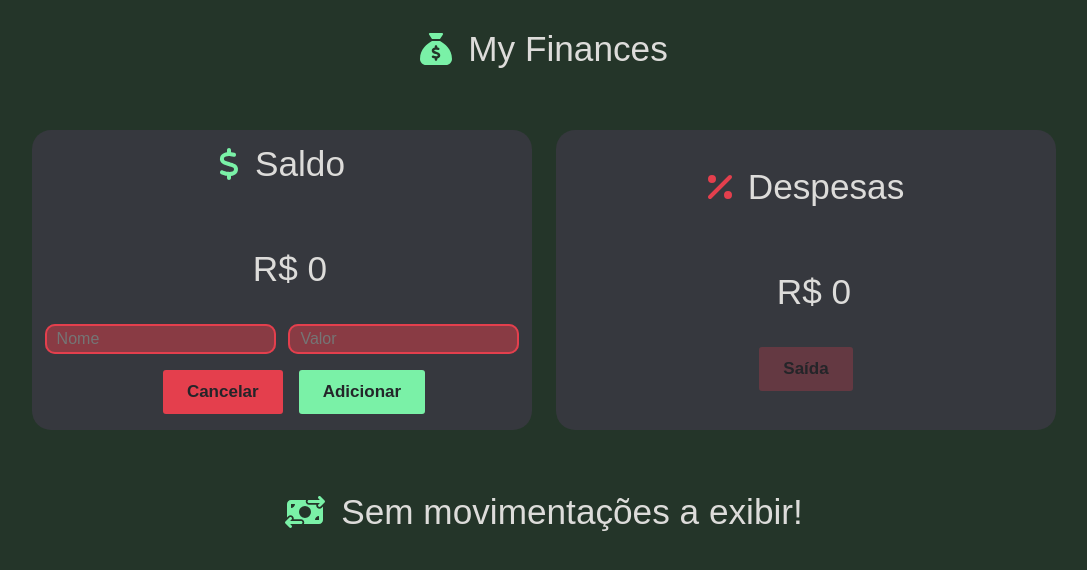
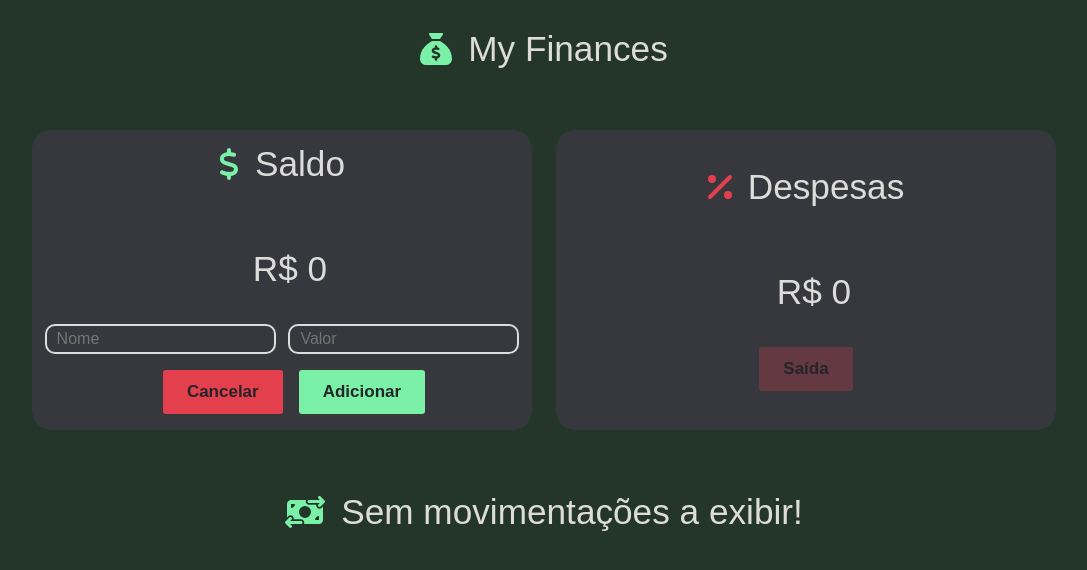
Before and after one commit to KayaneAlebrante/React-Vite, a React (Vite) app in the folder 1_Projeto/MyFinances/: page / in a window 1280 px wide. Both pictures are taken after a click on the button "Entrada". Shown: the top 570 px of the page, without its empty margins (96-1183 px from the left). Built offline with nearby package versions, Linux system fonts and the light colour scheme.

Commit message:
Fix: Styled and Fragmants
Correção dos sytles ultilizando o Styled e ajustes do componente Movament ultilizando o Fragmants.

```diff
--- a/1_Projeto/MyFinances/src/components/Balance/Balance.css
+++ /dev/null
@@ -1,84 +0,0 @@
-.balance_container {
-    display: flex;
-    justify-content: center;
-    align-items: center;
-  }
-
-  .balance_card {
-    background-color: #36383e;
-    display: flex;
-    justify-content: center;
-    align-items: center;
-    flex-direction: column;
-    width: 500px;
-    height: 300px;
-    border-radius: 1.2rem;
-  }
-
-  .balance_header {
-    display: flex;
-    justify-content: center;
-    align-items: center;
-    margin-top: -2rem;
-  }
-
-  .balance_card h2 {
-    margin-left: 1rem;
-    font-weight: 500;
-    font-size: 2.2rem;
-    color: #dddcda;
-  }
-
-  .balance_card h3 {
-    margin-left: 1rem;
-    font-weight: 500;
-    font-size: 2.2rem;
-    color: #dddcda;
-  }
-
-  .input_form_container {
-    display: flex;
-    justify-content: center;
-    align-items: center;
-    gap: 0.8rem;
-  }
-
-  .balance_input {
-    box-shadow: inset #dddcda 0 0 0 2px;
-    border: 0;
-    background: rgba(0, 0, 0, 0);
-    appearance: none;
-    width: 50%;
-    position: relative;
-    border-radius: 10px;
-    padding: 9px 12px;
-    line-height: 1.4;
-    color: #dddcda;
-    font-size: 16px;
-    font-weight: 400;
-    height: 30px;
-    transition: all 0.2s ease;
-  }
-
-  .balance_input:hover {
-    box-shadow: 0 0 0 0 #fff inset, #7af1a7 0 0 0 2px;
-  }
-
-  .balance_input:focus {
-    background: #ffffff00;
-    outline: 0;
-    box-shadow: 0 0 0 0 #fff inset, #7af1a7 0 0 0 3px;
-  }
-
-  .input_form_container.invalid input {
-    background: #e43f4d7a;
-    box-shadow: inset #e43f4d 0 0 0 2px;
-  }
-
-  .actions_form_buttons_container {
-    display: flex;
-    justify-content: center;
-    align-items: center;
-    gap: 1rem;
-    margin-top: 1rem;
-  }
--- a/1_Projeto/MyFinances/src/components/Balance/Balance.tsx
+++ b/1_Projeto/MyFinances/src/components/Balance/Balance.tsx
@@ -3,8 +3,92 @@ import { FontAwesomeIcon } from "@fortawesome/react-fontawesome";
 import { faDollar } from "@fortawesome/free-solid-svg-icons";
 import { BalanceProps } from "../../models/interfaces/BalanceProps/BalanceProps";
 import Button from "../Button/Button";
-import "./Balance.css";
+import styled from "styled-components";
 import { FormatMoney } from "../../utils";
+import { FormContainerProps } from "../../models/interfaces/FormContainerProps/FormContainerProps";
+
+export const Container = styled.div`
+    display: flex;
+    justify-content: center;
+    align-items: center;
+`;
+
+export const Card = styled.div`
+    background-color: #36383e;
+    display: flex;
+    justify-content: center;
+    align-items: center;
+    flex-direction: column;
+    width: 500px;
+    height: 300px;
+    border-radius: 1.2rem;
+
+    & h2{
+    margin-left: 1rem;
+    font-weight: 500;
+    font-size: 2.2rem;
+    color: #dddcda;
+    }
+
+    & h3{
+    margin-left: 1rem;
+    font-weight: 500;
+    font-size: 2.2rem;
+    color: #dddcda;
+    }
+`;
+
+export const CardHeader = styled.div`
+    display: flex;
+    justify-content: center;
+    align-items: center;
+    margin-top: -2rem
+`;
+
+export const FormContainer = styled.div<FormContainerProps>`
+  display: flex;
+  justify-content: center;
+  align-items: center;
+  gap: 0.8rem;
+
+  & input(
+  background: ${(props: FormContainerProps) => props.invalid ? "#e43f4d7a" : "transparent"};
+  box-shadow: ${(props: FormContainerProps) => props.invalid ? "insert #e43fad7a 0 0 0 2px" : ""};
+  )
+`;
+
+export const FormInput = styled.input`
+  box-shadow: inset #dddcda 0 0 0 2px;
+  border: 0;
+  background: rgba(0, 0, 0, 0);
+  appearance: none;
+  width: 50%;
+  position: relative;
+  border-radius: 10px;
+  padding: 9px 12px;
+  line-height: 1.4;
+  color: #dddcda;
+  font-size: 16px;
+  font-weight: 400;
+  height: 30px;
+  transition: all 0.2s ease;
+
+  &:hover {
+  box-shadow: 0 0 0 0 #fff inset, #7af1a7 0 0 0 2px;
+
+  &:focus {
+  background: #ffffff00;
+  outline: 0;
+  box-shadow: 0 0 0 0 #fff inset, #7af1a7 0 0 0 3px;
+`;
+
+export const ActionsContainer = styled.div`
+  display: flex;
+  justify-content: center;
+  align-items: center;
+  gap: 1rem;
+  margin-top: 1rem;
+`;
 
 const Balance = ({ emitMovement, currentBalance }: BalanceProps) => {
     const [renderInputForm, setRenderInputForm] = useState(false);
@@ -52,13 +136,12 @@ const Balance = ({ emitMovement, currentBalance }: BalanceProps) => {
     };
 
     return (
-        <div>
-            <div className="balance_container">
-                <div className="balance_card">
-                    <header className="balance_header">
+        <Container>
+            <Card>
+                <CardHeader>
                     <FontAwesomeIcon icon={faDollar} color="#7af1a7" size="2x" />
                     <h2>Saldo</h2>
-                    </header>
+                </CardHeader>
 
                 <h3>{currentBalance > 0 ? FormatMoney(String(currentBalance)) : "R$ 0"} </h3>
 
@@ -71,38 +154,34 @@ const Balance = ({ emitMovement, currentBalance }: BalanceProps) => {
 
                 {renderInputForm && (
                     <form onSubmit={formSubmitHandler}>
-                            <div
-                                className={`input_form_container ${!isFormValid ? "invalid" : ""
-                                    }`}
-                            >
-                                <input
+                        <FormContainer invalid={!isFormValid}>
+                            <FormInput
                                 type="text"
                                 placeholder="Nome"
-                                    className="balance_input"
                                 value={inputName}
                                 onChange={handleInputNameForm}
                             />
-                                <input
+                            <FormInput
                                 type="text"
                                 placeholder="Valor"
-                                    className="balance_input"
                                 value={inputValue}
                                 onChange={handleInputValueForm}
                             />
-                            </div>
-                            <div className="actions_form_buttons_container">
+                        </FormContainer>
+
+                        <ActionsContainer>
                             <Button
                                 title="Cancelar"
                                 priority="Output"
                                 action={hideInputForm} type={undefined}
                             />
                             <Button title="Adicionar" priority="Input" type="submit" />
-                            </div>
+                        </ActionsContainer>
                     </form>
                 )}
-                </div>
-            </div>
-        </div>
+            </Card>
+        </Container>
+
     );
 };
 
--- a/1_Projeto/MyFinances/src/components/Expense/Expense.css
+++ /dev/null
@@ -1,84 +0,0 @@
-.expense_container {
-  display: flex;
-  justify-content: center;
-  align-items: center;
-}
-
-.expense_card {
-  background-color: #36383e;
-  display: flex;
-  justify-content: center;
-  align-items: center;
-  flex-direction: column;
-  width: 500px;
-  height: 300px;
-  border-radius: 1.2rem;
-}
-
-.expense_header {
-  display: flex;
-  justify-content: center;
-  align-items: center;
-  margin-top: -2rem;
-}
-
-.expense_card h2 {
-  margin-left: 1rem;
-  font-weight: 500;
-  font-size: 2.2rem;
-  color: #dddcda;
-}
-
-.expense_card h3 {
-  margin-left: 1rem;
-  font-weight: 500;
-  font-size: 2.2rem;
-  color: #dddcda;
-}
-
-.input_form_container {
-  display: flex;
-  justify-content: center;
-  align-items: center;
-  gap: 0.8rem;
-}
-
-.expense_input {
-  box-shadow: inset #dddcda 0 0 0 2px;
-  border: 0;
-  background: rgba(0, 0, 0, 0);
-  appearance: none;
-  width: 50%;
-  position: relative;
-  border-radius: 10px;
-  padding: 9px 12px;
-  line-height: 1.4;
-  color: #dddcda;
-  font-size: 16px;
-  font-weight: 400;
-  height: 30px;
-  transition: all 0.2s ease;
-}
-
-.expense_input:hover {
-  box-shadow: 0 0 0 0 #fff inset, #7af1a7 0 0 0 2px;
-}
-
-.expense_input:focus {
-  background: #ffffff00;
-  outline: 0;
-  box-shadow: 0 0 0 0 #fff inset, #7af1a7 0 0 0 3px;
-}
-
-.input_form_container.invalid input {
-  background: #e43f4d7a;
-  box-shadow: inset #e43f4d 0 0 0 2px;
-}
-
-.actions_form_buttons_container {
-  display: flex;
-  justify-content: center;
-  align-items: center;
-  gap: 1rem;
-  margin-top: 1rem;
-}
--- a/1_Projeto/MyFinances/src/components/Expense/Expense.tsx
+++ b/1_Projeto/MyFinances/src/components/Expense/Expense.tsx
@@ -3,8 +3,8 @@ import { ExpenseProps } from "../../models/interfaces/ExpenseProps/ExpenseProps"
 import { FontAwesomeIcon } from "@fortawesome/react-fontawesome";
 import { faPercent } from "@fortawesome/free-solid-svg-icons";
 import Button from "../Button/Button";
-import "./Expense.css";
 import { FormatMoney } from "../../utils";
+import { ActionsContainer, Card, CardHeader, Container, FormContainer, FormInput } from "../Balance/Balance";
 
 const Expense = ({ emitMovement, currentExpenses, currentBalance }: ExpenseProps) => {
   const [renderInputForm, setRenderInputForm] = useState(false);
@@ -56,12 +56,12 @@ const Expense = ({ emitMovement, currentExpenses, currentBalance }: ExpenseProps
   }
 
   return (
-    <div className="expense_container">
-      <div className="expense_card">
-        <header className="expense_header">
+    <Container>
+      <Card>
+        <CardHeader>
           <FontAwesomeIcon icon={faPercent} color="#e43f4d" size="2x" />
           <h2>Despesas</h2>
-        </header>
+        </CardHeader>
         <h3>{currentExpenses > 0 ? FormatMoney(String(currentExpenses)) : "R$ 0"}</h3>
         {!renderInputForm && (
           <Button
@@ -74,23 +74,24 @@ const Expense = ({ emitMovement, currentExpenses, currentBalance }: ExpenseProps
         )}
         {renderInputForm && (
           <form onSubmit={formSubmitHandler}>
-            <div className={`input_form_container ${!isFormValid ? "invalid" : ""}`}>
-              <input
+            <FormContainer invalid={!isFormValid}>
+              <FormInput
                 type="text"
                 placeholder="Nome"
                 className="expense_input"
                 value={inputName}
                 onChange={handleInputNameForm}
               />
-              <input
+              <FormInput
                 type="number"
                 placeholder="Valor"
                 className="expense_input"
                 value={inputValue}
                 onChange={handleInputValueForm}
               />
-            </div>
-            <div className="actions_form_buttons_container">
+            </FormContainer>
+
+            <ActionsContainer>
               <Button
                 title="Cancelar"
                 priority="Output"
@@ -102,11 +103,11 @@ const Expense = ({ emitMovement, currentExpenses, currentBalance }: ExpenseProps
                 title="Adicionar"
                 priority="Input"
               />
-            </div>
+            </ActionsContainer>
           </form>
         )}
-      </div>
-    </div>
+      </Card>
+    </Container>
   );
 }
 
--- a/1_Projeto/MyFinances/src/components/Movements/Movements.tsx
+++ b/1_Projeto/MyFinances/src/components/Movements/Movements.tsx
@@ -2,10 +2,11 @@ import { FontAwesomeIcon } from "@fortawesome/react-fontawesome";
 import { MovementsProps } from "../../models/interfaces/MovementsProps/MovementsProps";
 import { faMoneyBillTransfer } from "@fortawesome/free-solid-svg-icons";
 import "./Movements.css"
+import React from "react";
 
 const Movements = ({movementsList}: MovementsProps) =>{
     return(
-        <div>
+        <React.Fragment>
             <header className="movements_header">
                 <FontAwesomeIcon icon={faMoneyBillTransfer} color="#7af1a7" size="2x"/>
 
@@ -27,7 +28,7 @@ const Movements = ({movementsList}: MovementsProps) =>{
                     </div>
                 ))
             )}
-        </div>
+        </React.Fragment>
     );
 }
 
--- /dev/null
+++ b/1_Projeto/MyFinances/src/models/interfaces/FormContainerProps/FormContainerProps.ts
@@ -0,0 +1,3 @@
+export interface FormContainerProps{
+    invalid: boolean;
+}
```
Lines whose indentation alone changed are shown as unchanged.
